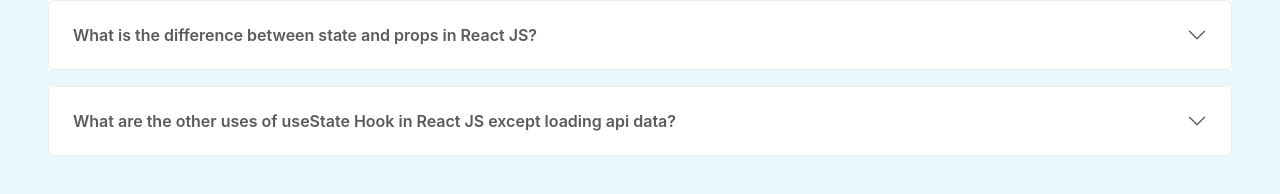
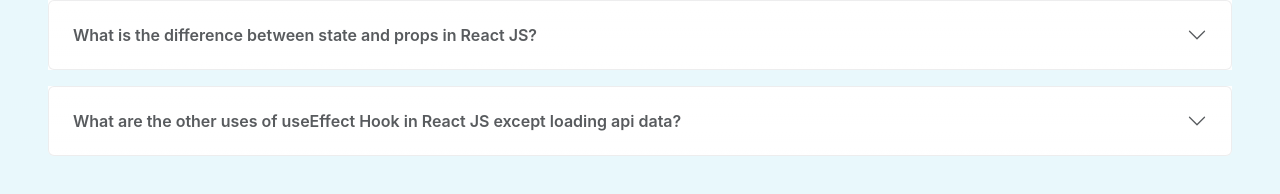
Before and after one commit to DevMazed04/fitness-heroes, a React (Create React App) app: page / in a window 1280 px wide. Shown: the part 1303-1497 px from the top of the page. Built offline with nearby package versions, Linux system fonts and the light colour scheme.

Commit message:
assignment eight completed

```diff
--- a/src/components/Questions/Questions.js
+++ b/src/components/Questions/Questions.js
@@ -58,7 +58,7 @@
                      className="accordion-button collapsed bg-gradient text-dark opacity-75 fw-semibold px-4 py-4 border border-dark border-opacity-10 rounded"
                      type="button" data-bs-toggle="collapse" data-bs-target="#collapseThree" aria-expanded="false"
                      aria-controls="collapseThree">
-                     What are the other uses of useState Hook in React JS except loading api data?
+                     What are the other uses of useEffect Hook in React JS except loading api data?
                   </button>
                </h2>
                <div id="collapseThree" className="accordion-collapse collapse" aria-labelledby="headingThree"
```
